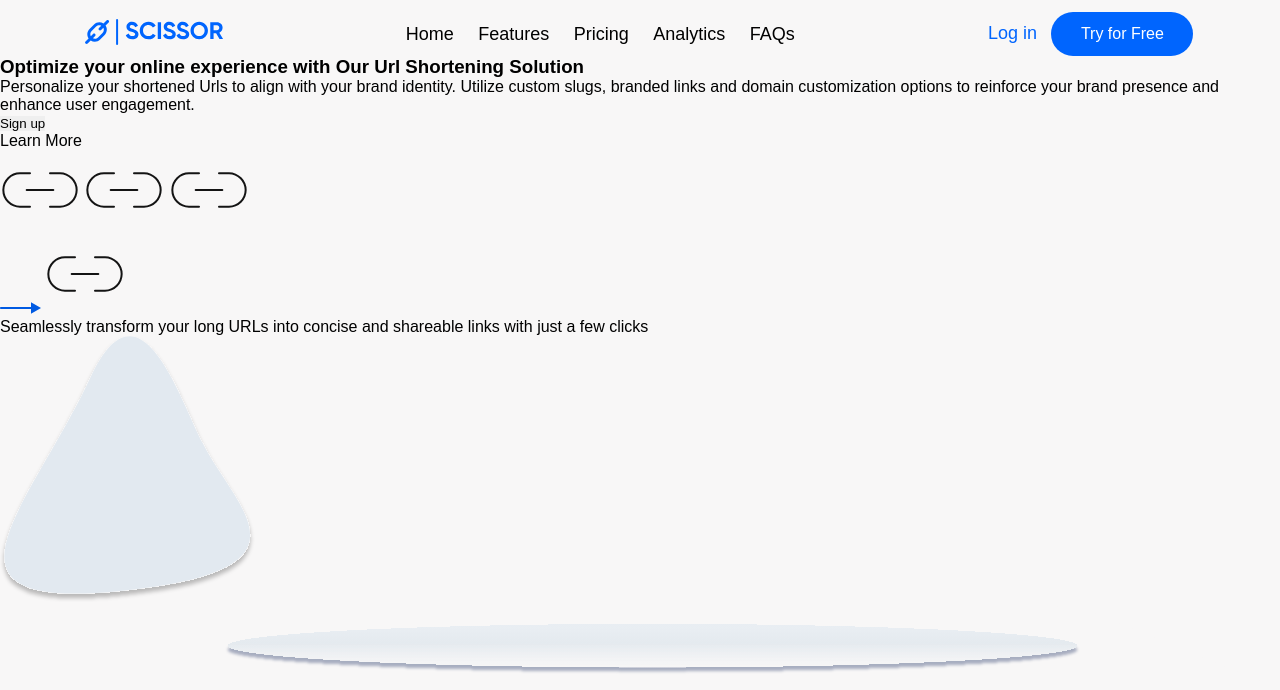
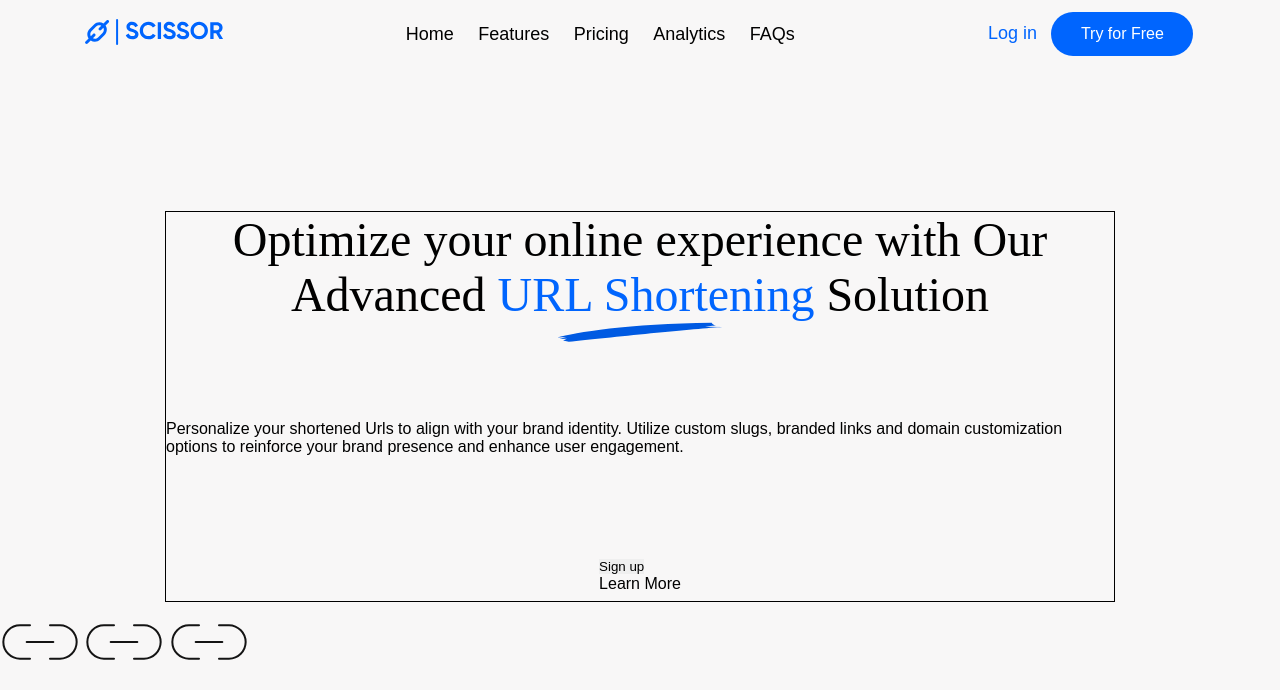
Before and after one commit to edememediong1/Altschool-Assignment-First-Semester, a plain HTML site: page index.html in a window 1280 px wide. Shown: the top 690 px of the page. Drawn offline with Linux system fonts and the light colour scheme; a web font is replaced by a local one.

Commit message:
Added style to the article content

```diff
--- a/index.html
+++ b/index.html
@@ -28,9 +28,14 @@
 
         <!-----------------Article content-------------->
         <article class="article">
-            <h1>Optimize your online experience with Our <span>Url Shortening</span> Solution</h1>
-            <div class="small-text">
-                <p>Personalize your shortened Urls to align with your brand identity. Utilize custom slugs, branded links and domain customization options to reinforce your brand presence and enhance user engagement.</p>
+            <div class="hero-texts">
+                <div class="big-text">
+                    <h1>Optimize your online experience with Our Advanced <span>URL Shortening</span> Solution</h1>
+                    <img src="./assets/underline.svg" alt="image">
+                </div>
+                <div class="small-text">
+                    <p>Personalize your shortened Urls to align with your brand identity. Utilize custom slugs, branded links and domain customization options to reinforce your brand presence and enhance user engagement.</p>
+                </div>
             </div>
             <div class="bottom-icons">
                 <button>Sign up</button>
--- a/styles/styles.css
+++ b/styles/styles.css
@@ -14,6 +14,7 @@
     --font-18: 18px;
     --font-16: 16px;
     --font-w400: 400;
+    --font-48: 48px;
     --black: black;
     --blue: #0065FE;
 }
@@ -29,8 +30,8 @@ body{
     align-items: center;
     justify-content: space-around;
     gap: 140px;
-    max-width: 1150px;
-    max-height: 44px;
+    width: 1150px;
+    height: 44px;
     margin: 0 auto;
     margin-top: 12px;
 }
@@ -69,6 +70,51 @@ nav a{
 
 /* ----------------------------- */
 
-.article{
+.article {
+    width: 948px;
+    height: 389px;
+    border: 1px solid black;
+    margin: 0 auto;
+    display: flex;
+    flex-direction: column;
+    align-items: center;
+    gap: 32px;
+    margin-top:155px;
+}
 
+.hero-texts{
+    width: 100%;
+    display: flex;
+    flex-direction: column;
+    gap: 8px;
+    align-items: center;
+    height: 313px;
 }
+
+.big-text{
+    display: flex;
+    flex-direction: column;
+    flex-shrink: 0;
+    width: 100%;
+    height: 200px;
+    align-items: center;
+}
+
+.big-text h1{
+    font-family: Gilroy-Bold;
+    text-align: center;
+    font-size: var(--font-48);
+    font-weight:var(--font-w400);
+    font-style: normal;
+}
+
+.big-text img{
+    width: 173.63px;
+    height: 19.907px;
+    flex-shrink: 0;
+    color: var(--blue);
+}
+
+span{
+    color: var(--blue);
+}
```
Also changed, not shown: assets/bg aurora.svg (added), assets/underline.svg (added).
